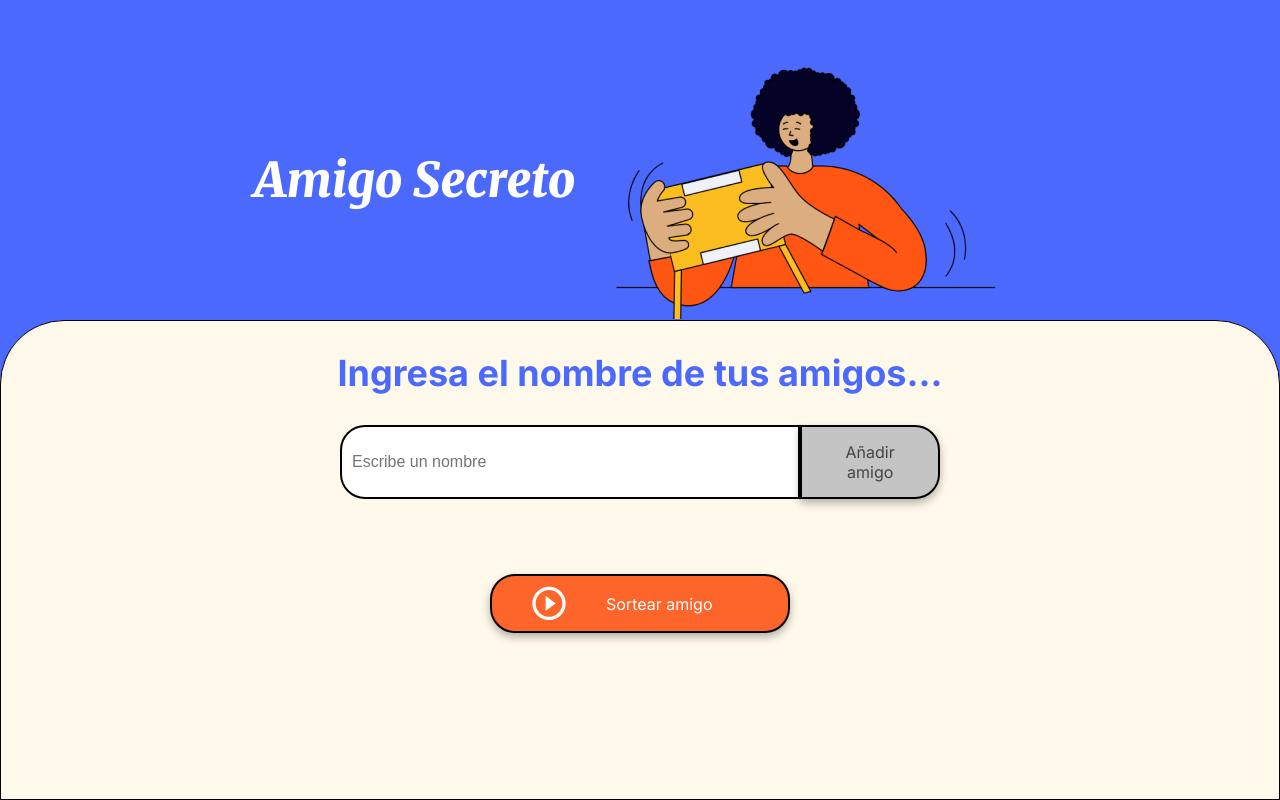
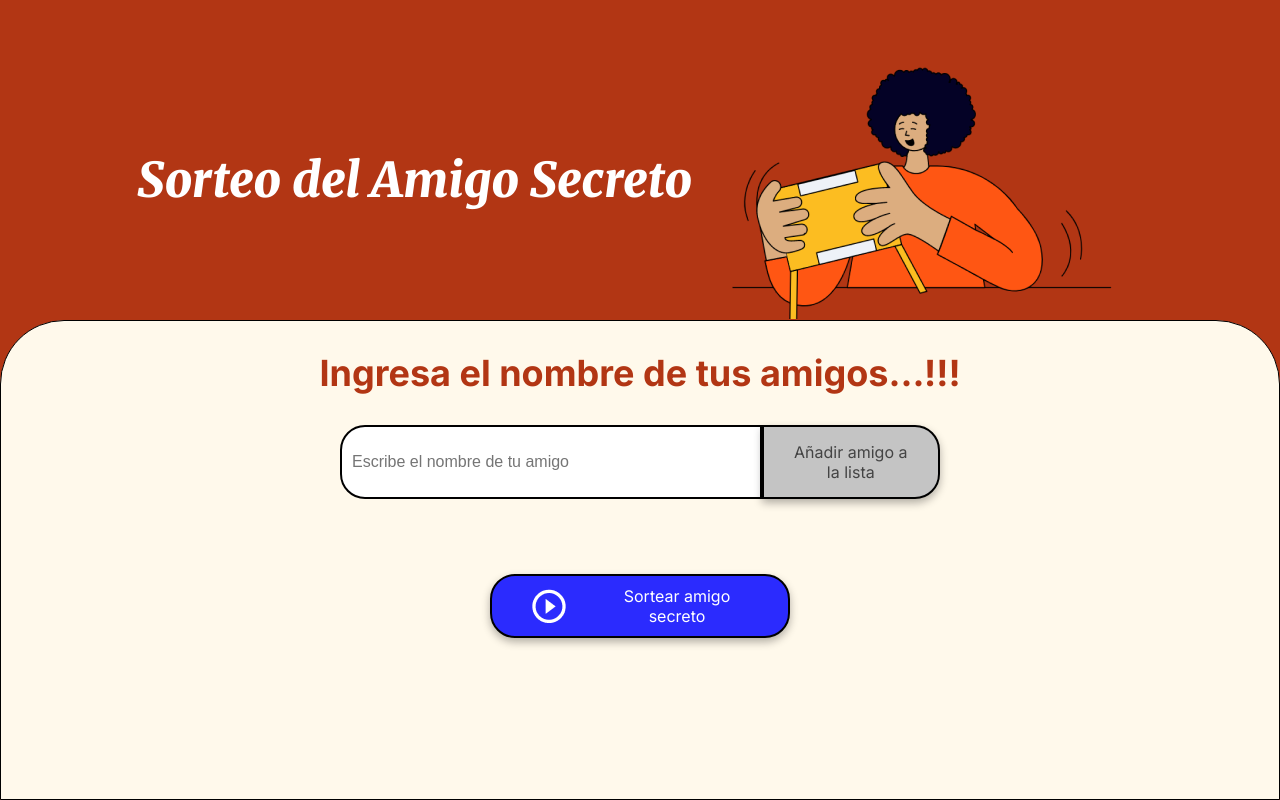
Before and after one commit to ddk1902/app-amigo-secreto, a plain HTML site: page index.html in a window 1280 px wide. Drawn offline with Linux system fonts and the light colour scheme.

Commit message:
Cambiar estilos

```diff
--- a/index.html
+++ b/index.html
@@ -7,21 +7,21 @@
     <link rel="preconnect" href="https://fonts.googleapis.com">
     <link rel="preconnect" href="https://fonts.gstatic.com" crossorigin>
     <link href="https://fonts.googleapis.com/css2?family=Inter:wght@100;400;700;900&family=Merriweather:ital,wght@0,300;0,400;0,700;0,900;1,300;1,400;1,700;1,900&display=swap" rel="stylesheet">
-    <title>Amigo Secreto</title>
+    <title>App Sorteo Amigo Secreto</title>
 </head>
 
 <body>
     <main class="main-content">
         <header class="header-banner">
-            <h1 class="main-title">Amigo Secreto</h1>
+            <h1 class="main-title">Sorteo del Amigo Secreto</h1>
             <img src="assets/amigo-secreto.png" alt="Imagen representativa de amigo secreto">
         </header>
 
         <section class="input-section">
-            <h2 class="section-title">Ingresa el nombre de tus amigos...</h2>
+            <h2 class="section-title">Ingresa el nombre de tus amigos...!!!</h2>
             <div class="input-wrapper">
-                <input type="text" id="amigo" class="input-name" placeholder="Escribe un nombre">
-                <button class="button-add" onclick="agregarAmigo()">Añadir amigo</button>
+                <input type="text" id="amigo" class="input-name" placeholder="Escribe el nombre de tu amigo">
+                <button class="button-add" onclick="agregarAmigo()">Añadir amigo a la lista</button>
             </div>
 
             <ul id="listaAmigos" class="name-list" aria-labelledby="listaAmigos" role="list"></ul>
@@ -30,7 +30,7 @@
             <div class="button-container">
                 <button class="button-draw" onclick="sortearAmigo()" aria-label="Sortear amigo secreto">
                     <img src="assets/play_circle_outline.png" alt="Ícono para sortear">
-                    Sortear amigo
+                    Sortear amigo secreto
                 </button>
             </div>
         </section>
--- a/style.css
+++ b/style.css
@@ -1,8 +1,8 @@
 :root {
-    --color-primary: #4B69FD;
+    --color-primary: #b23614;
     --color-secondary: #FFF9EB;
     --color-tertiary: #C4C4C4;
-    --color-button: #fe652b;
+    --color-button: #2b2bfe;
     --color-button-hover: #e55720;
     --color-text: #444444;
     --color-white: #FFFFFF;
@@ -136,7 +136,7 @@ ul {
 
 .result-list {
     margin-top: 15px;
-    color: #05DF05;
+    color: #1e05df;
     font-size: 22px;
     font-weight: bold;
     text-align: center;
```
